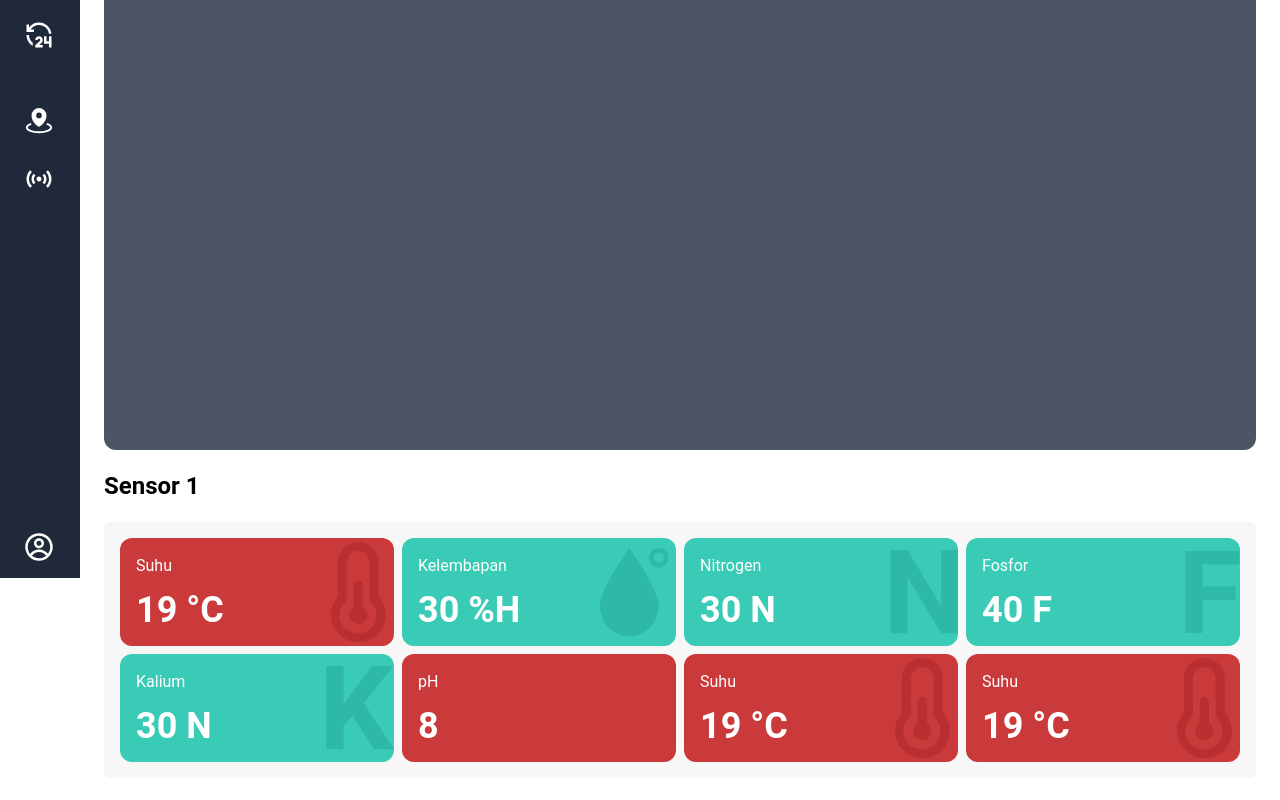
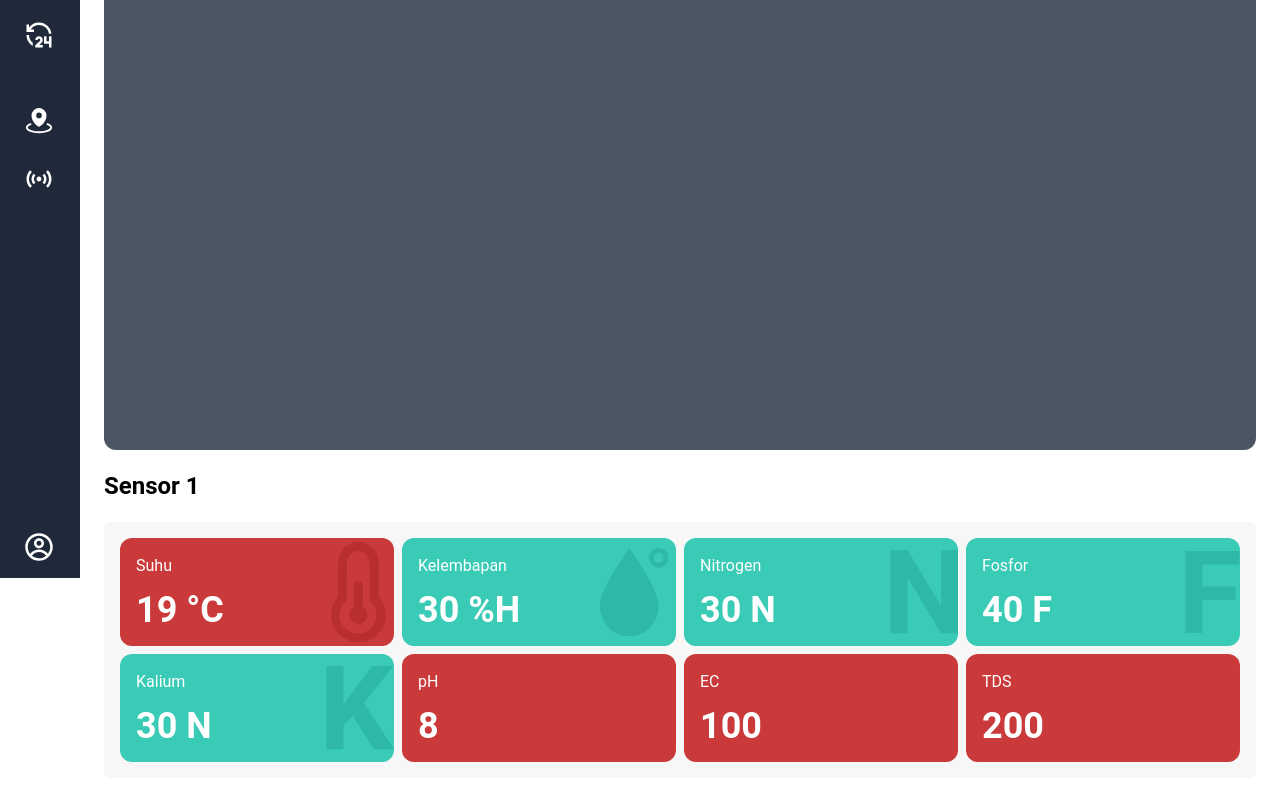
Before and after one commit to shalmanrafli30/agrosmart-system, a Next.js app: page /realtime in a window 1280 px wide. Shown: the part 222-1022 px from the top of the page. Built offline with nearby package versions, Linux system fonts and the light colour scheme.

Commit message:
add indikator tds & ec

```diff
--- /dev/null
+++ b/src/app/Components/indikator/indikatorEC.tsx
@@ -0,0 +1,33 @@
+import React from 'react'
+// import Kalium from '../../assets/K.svg';
+
+interface indikatorEcProps {
+    ec: number;
+    batasAtas: number;
+    batasBawah: number;
+}
+
+const indikatorEc: React.FC<indikatorEcProps> = ({ec, batasAtas, batasBawah}) => {
+
+    const bgColor =
+        ec > batasAtas || ec < batasBawah ? 'bg-warning' :
+        'bg-primary';
+
+    const bgIcon =
+        ec > batasAtas || ec < batasBawah ? 'text-warningSecondary' :
+        'text-secondary';
+
+    return (
+        <div className={`${bgColor} w-full h-auto p-4 text-white rounded-xl relative overflow-hidden`}>
+            {/* <div className="absolute inset-0 flex items-center justify-end z-0">
+                <Kalium className={`${bgIcon} w-1/4`} />
+            </div> */}
+            <div className='relative z-10'>
+                <h5 className="mb-3">EC</h5>
+                <span className="font-bold text-4xl">{ec}</span>
+            </div>
+        </div>
+    )
+}
+
+export default indikatorEc
--- /dev/null
+++ b/src/app/Components/indikator/indikatorTDS.tsx
@@ -0,0 +1,33 @@
+import React from 'react'
+// import Kalium from '../../assets/K.svg';
+
+interface indikatorTdsProps {
+    tds: number;
+    batasAtas: number;
+    batasBawah: number;
+}
+
+const indikatorTds: React.FC<indikatorTdsProps> = ({tds, batasAtas, batasBawah}) => {
+
+    const bgColor =
+        tds > batasAtas || tds < batasBawah ? 'bg-warning' :
+        'bg-primary';
+
+    const bgIcon =
+        tds > batasAtas || tds < batasBawah ? 'text-warningSecondary' :
+        'text-secondary';
+
+    return (
+        <div className={`${bgColor} w-full h-auto p-4 text-white rounded-xl relative overflow-hidden`}>
+            {/* <div className="absolute inset-0 flex items-center justify-end z-0">
+                <Kalium className={`${bgIcon} w-1/4`} />
+            </div> */}
+            <div className='relative z-10'>
+                <h5 className="mb-3">TDS</h5>
+                <span className="font-bold text-4xl">{tds}</span>
+            </div>
+        </div>
+    )
+}
+
+export default indikatorTds
--- a/src/app/Components/sensorRealtime.tsx
+++ b/src/app/Components/sensorRealtime.tsx
@@ -5,6 +5,9 @@ import IndikatorNitrogen from './indikator/indikatorNitrogen';
 import IndikatorFosfor from './indikator/indikatorFosfor';
 import IndikatorKalium from './indikator/indikatorKalium';
 import IndikatorPh from './indikator/indikatorPh';
+import IndikatorEc from './indikator/indikatorEC';
+import IndikatorTds from './indikator/indikatorTDS';
+
 
 interface SensorRealtimeProps {
     suhu: number;
@@ -13,9 +16,11 @@ interface SensorRealtimeProps {
     fosfor: number;
     kalium: number;
     ph: number;
+    ec: number;
+    tds: number;
 }
 
-const SensorRealtime: React.FC<SensorRealtimeProps> = ({ suhu, humid, nitrogen, fosfor, kalium, ph }) => {
+const SensorRealtime: React.FC<SensorRealtimeProps> = ({ suhu, humid, nitrogen, fosfor, kalium, ph, ec, tds }) => {
     return (
         <div className="mt-5">
             <h3 className="font-bold text-2xl mb-5">Sensor 1</h3>
@@ -27,8 +32,8 @@ const SensorRealtime: React.FC<SensorRealtimeProps> = ({ suhu, humid, nitrogen,
                 <IndikatorFosfor fosfor={fosfor} batasAtas={50} batasBawah={20}/>
                 <IndikatorKalium kalium={kalium} batasAtas={50} batasBawah={20}/>
                 <IndikatorPh ph={ph} batasAtas={7} batasBawah={3}/>
-                <IndikatorSuhu suhu={suhu} batasAtas={50} batasBawah={20}/>
-                <IndikatorSuhu suhu={suhu} batasAtas={50} batasBawah={20}/>
+                <IndikatorEc ec={ec} batasAtas={50} batasBawah={20}/>
+                <IndikatorTds tds={tds} batasAtas={50} batasBawah={20}/>
             </div>
         </div>
     );
--- a/src/app/realtime/page.tsx
+++ b/src/app/realtime/page.tsx
@@ -12,7 +12,7 @@ export default function Realtime() {
             <div className="bg-gray-600 flex-grow-[3] h-[500px] rounded-xl max-w-screen-2xl">
 
             </div>
-            <SensorRealtime suhu={19} humid={30} nitrogen={30} fosfor={40} kalium={30} ph={8}/>
+            <SensorRealtime suhu={19} humid={30} nitrogen={30} fosfor={40} kalium={30} ph={8} ec={100} tds={200}/>
         </div>
     )
 }
```
